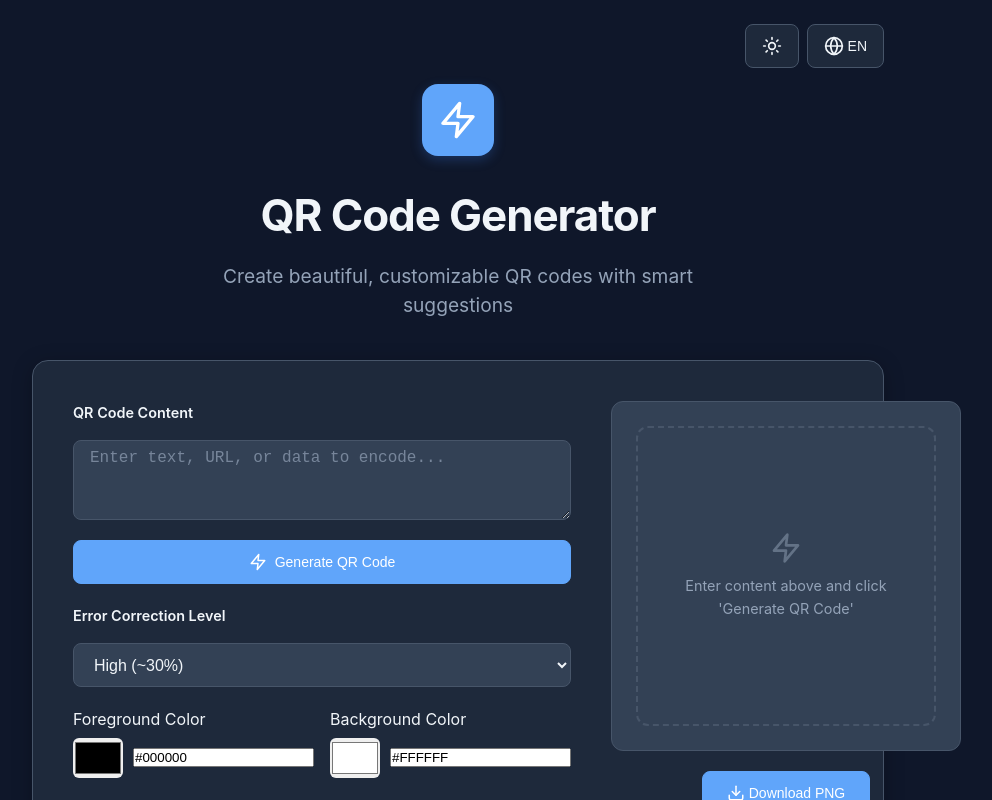
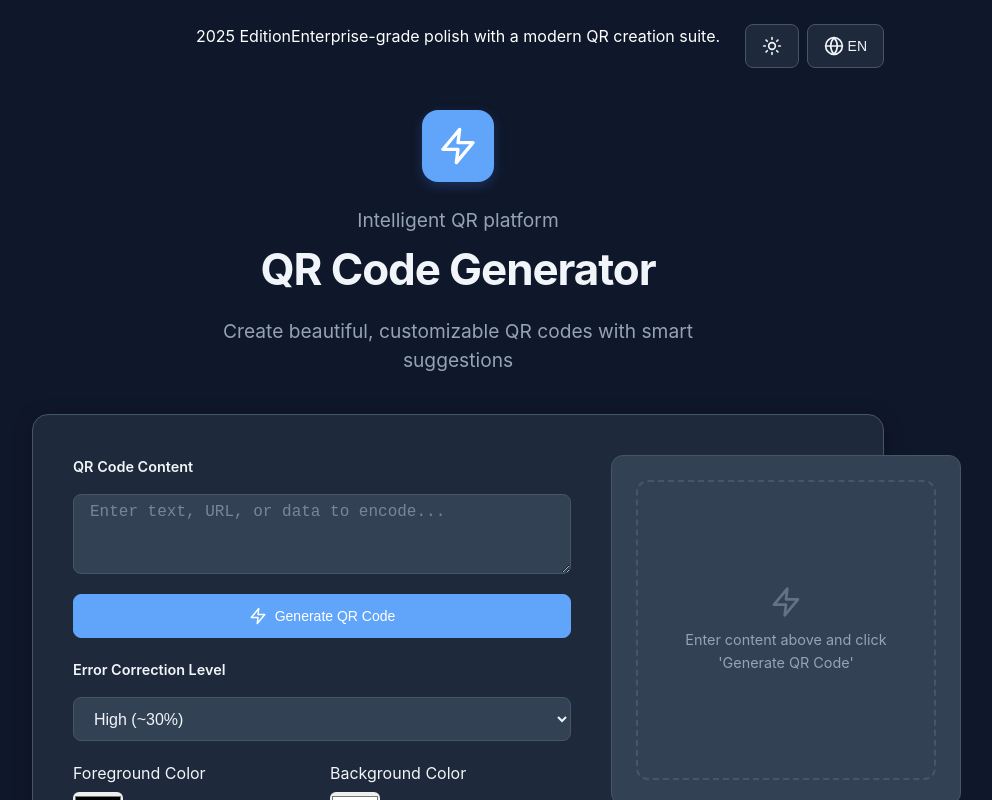
Before and after one commit to nhdinhdev03/AI_QR_CODE, a React (Vite) app: page / in a window 1280 px wide. Shown: the top 800 px of the page, without its empty margins (182-1174 px from the left). Built offline with nearby package versions, Linux system fonts and the light colour scheme.

Commit message:
tối ưu app

```diff
--- a/src/App.jsx
+++ b/src/App.jsx
@@ -5,10 +5,26 @@ import { getTranslation } from "./utils/translations";
 
 function AppContent() {
   const { isDark, language, toggleTheme, toggleLanguage } = useTheme();
+  const featureHighlights = (
+    getTranslation(language, "featuresList") || []
+  ).slice(0, 3);
+  const heroBadge = language === "vi" ? "Phiên bản 2025" : "2025 Edition";
+  const heroTagline =
+    language === "vi"
+      ? "Trải nghiệm chuẩn doanh nghiệp với bộ công cụ mã QR hiện đại."
+      : "Enterprise-grade polish with a modern QR creation suite.";
+  const heroEyebrow =
+    language === "vi" ? "Nền tảng QR thông minh" : "Intelligent QR platform";
 
   return (
-    <div className="App">
-      <div className="container">
+    <div className={`App ${isDark ? "App--dark" : ""}`}>
+      <div className="app-shell__decor" aria-hidden="true">
+        <span className="app-shell__orb app-shell__orb--primary" />
+        <span className="app-shell__orb app-shell__orb--secondary" />
+        <span className="app-shell__grid" />
+      </div>
+
+      <div className="container app-shell__content">
         <header className="header">
           <div className="header-controls">
             <button
@@ -28,15 +44,28 @@ function AppContent() {
             </button>
           </div>
 
-          <div className="header-content">
-            <div className="header-icon">
-              <Zap size={40} />
+          <div className="hero-card">
+            <div className="hero-card__meta">
+              <span className="hero-card__badge">{heroBadge}</span>
+              <span className="hero-card__tagline">{heroTagline}</span>
             </div>
-            <h1>{getTranslation(language, "title")}</h1>
-            <p>{getTranslation(language, "subtitle")}</p>
+
+            <div className="header-content hero-card__content">
+              <div className="header-icon hero-card__icon">
+                <Zap size={40} />
+              </div>
+              <div className="hero-card__text">
+                <p className="hero-card__eyebrow">{heroEyebrow}</p>
+                <h1>{getTranslation(language, "title")}</h1>
+                <p>{getTranslation(language, "subtitle")}</p>
+              </div>
+            </div>
           </div>
         </header>
-        <QRCodeGenerator />
+
+        <main className="workspace">
+          <QRCodeGenerator />
+        </main>
       </div>
     </div>
   );
```
